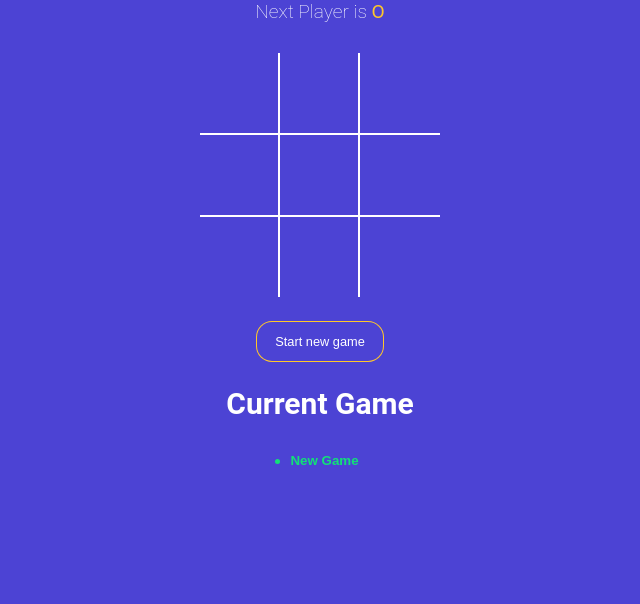
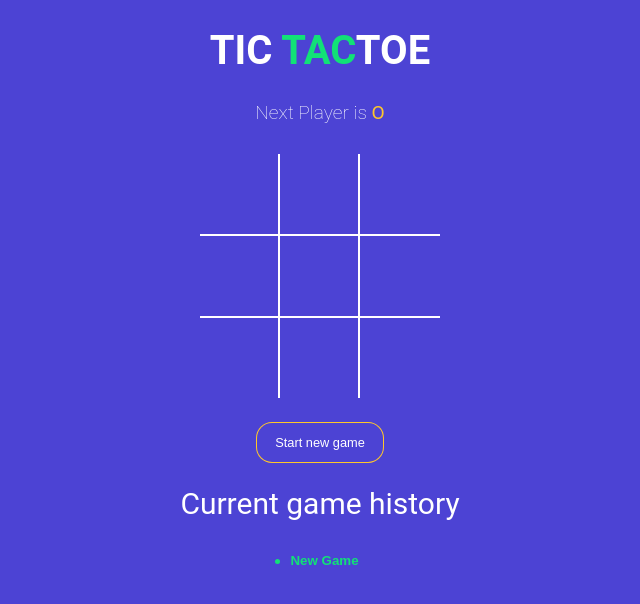
Before and after one commit to Toshitabendale06/tictactoe-game, a React (Vite) app: page / in a window 1280 px wide. Shown: the top 604 px of the page, without its empty margins (320-960 px from the left). Built offline with nearby package versions, Linux system fonts and the light colour scheme.

Commit message:
added TicTacToe game title and included Roboto font

```diff
--- a/src/App.jsx
+++ b/src/App.jsx
@@ -54,6 +54,9 @@ function App() {
   };
   return (
     <div className="app">
+      <h1>
+        TIC <span className="text-green">TAC</span>TOE
+      </h1>
       <StatusMessage winner={winner} gamingBoard={gamingBoard} />
       <Board
         squares={gamingBoard.squares}
@@ -68,7 +71,13 @@ function App() {
         Start new game
       </button>
 
-      <h2>Current Game </h2>
+      <h2
+        style={{
+          fontWeight: 'normal',
+        }}
+      >
+        Current game history{' '}
+      </h2>
       <History history={history} moveTo={moveTo} currentMove={currentMove} />
     </div>
   );
```
